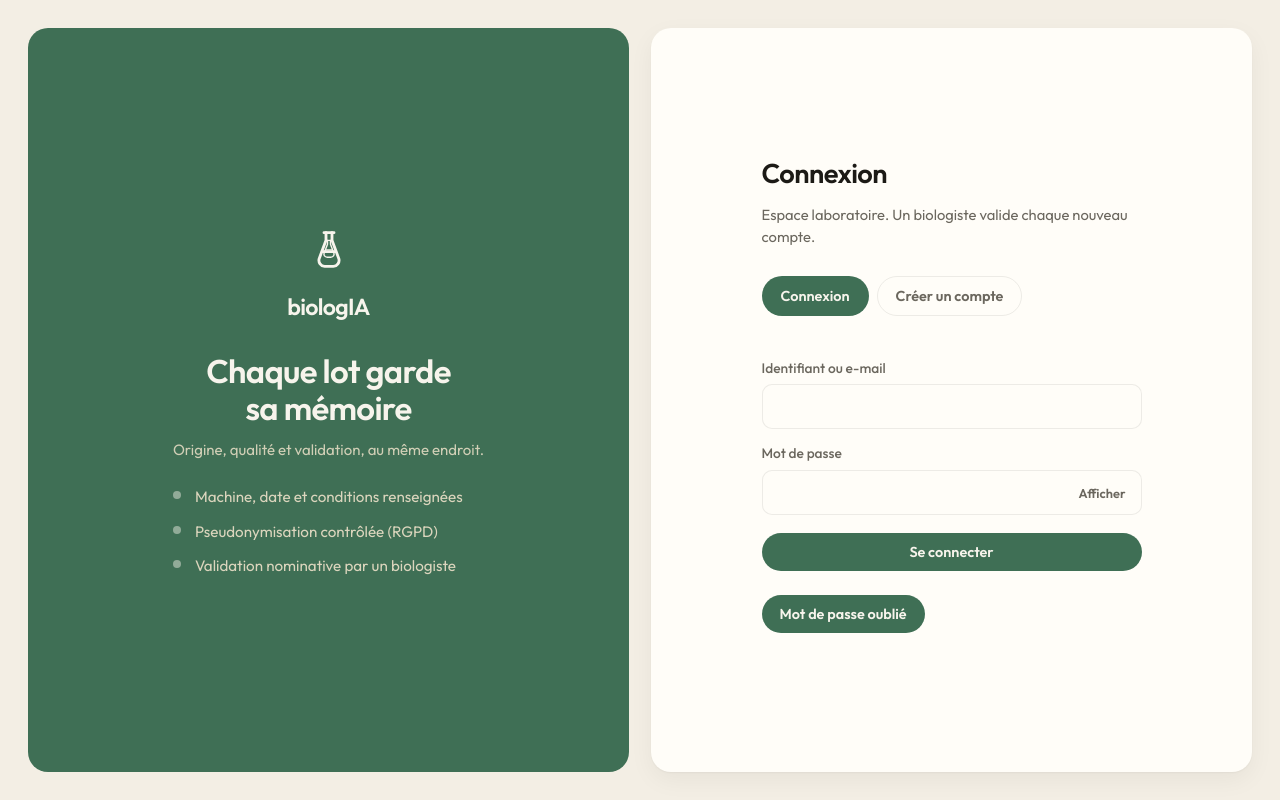
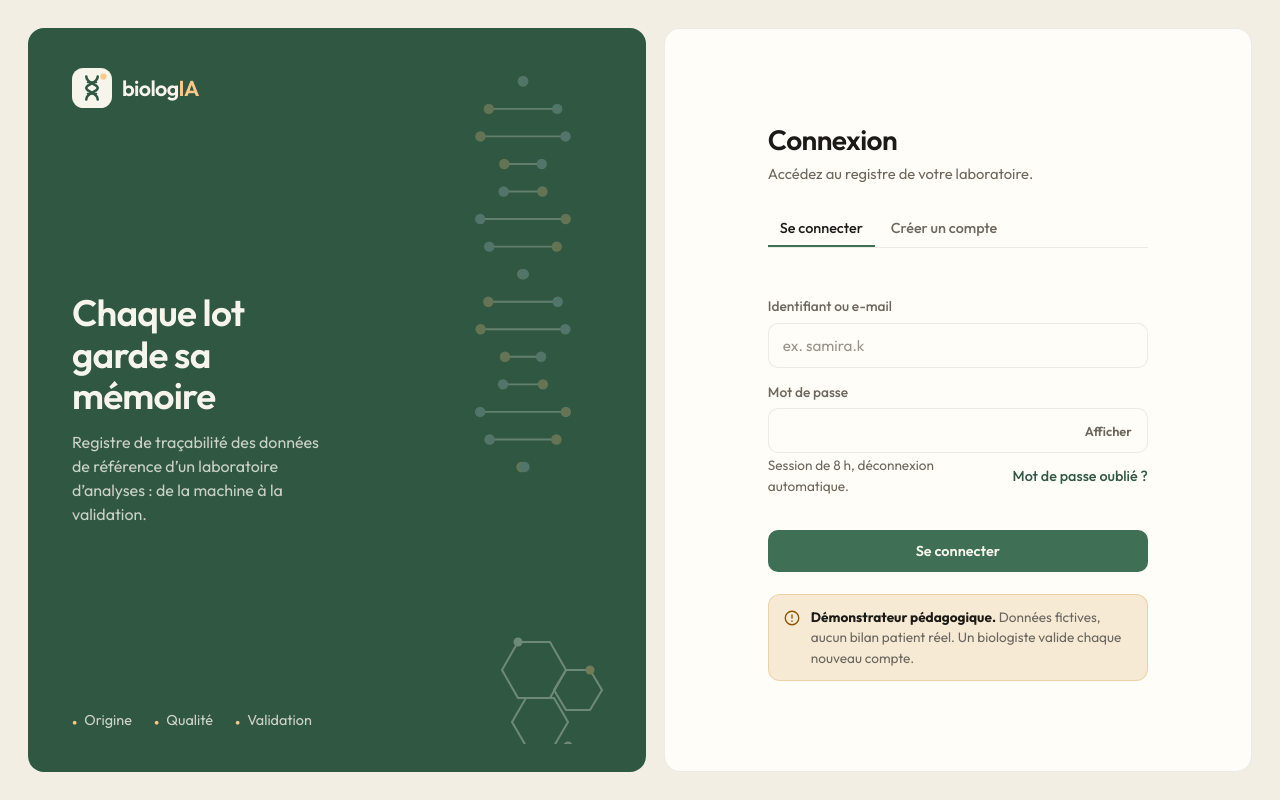
Before and after one commit to maryamzaabati-collab/biologIA, a website: page frontend/connexion.html in a window 1280 px wide. Drawn offline with Linux system fonts and the light colour scheme.

Commit message:
Connexion : panneau laboratoire (hélice ADN, hexagones), onglets soulignés, encart démo, lien discret
- Nouveau panneau gauche vert sapin avec filigrane ADN et motif hexagonal
- Onglets « Se connecter / Créer un compte » soulignés au lieu de pastilles
- Lien « Mot de passe oublié ? » discret, session 8 h indiquée
- Encart « Démonstrateur pédagogique »
- Correction : onglets soulignés et liens discrets prenaient la couleur crème des boutons pleins en thème clair

Co-Authored-By: Claude Fable 5.1 <noreply@anthropic.com>
Claude-Session: https://claude.ai/code/session_01P9hDqdvpeZaHAeVVkc1sbL

```diff
--- a/frontend/connexion.html
+++ b/frontend/connexion.html
@@ -9,47 +9,66 @@
 <body class="page-connexion">
 <div class="landing">
   <section class="landing-gauche">
+    <svg class="landing-helice" viewBox="0 0 200 440" aria-hidden="true" focusable="false">
+      <g id="helice-brins"></g>
+    </svg>
+    <svg class="landing-hexa" viewBox="0 0 120 110" aria-hidden="true" focusable="false">
+      <path d="M32 8h32l16 28-16 28H32L16 36z"/>
+      <path d="M80 36h24l12 20-12 20H80L68 56z"/>
+      <path d="M40 64h28l14 24-14 24H40L26 88z"/>
+      <circle cx="32" cy="8" r="4.5" class="pleine"/>
+      <circle cx="104" cy="36" r="4.5" class="pleine miel"/>
+      <circle cx="82" cy="112" r="4.5" class="pleine"/>
+    </svg>
     <div class="landing-marque">
       <span class="logo-mark logo-connexion-mark" aria-hidden="true">
-        <svg viewBox="0 0 24 24" fill="none" stroke="#F7F4EC" stroke-width="1.7" stroke-linecap="round" stroke-linejoin="round">
-          <path d="M9 2.8h6"/>
-          <path d="M10.2 2.8v4.6L6.1 18.4A3.6 3.6 0 0 0 9.4 23h5.2a3.6 3.6 0 0 0 3.3-4.6L13.8 7.4V2.8"/>
-          <path d="M8 14.2h8"/>
+        <svg viewBox="0 0 28 28" fill="none">
+          <rect width="28" height="28" rx="8" fill="#F7F4EC"/>
+          <path d="M10 6c0 5 8 5 8 8s-8 3-8 8M18 6c0 5-8 5-8 8s8 3 8 8" stroke="#2F5742" stroke-width="1.8" stroke-linecap="round"/>
+          <path d="M11 10h6M11 18h6" stroke="#2F5742" stroke-width="1.4" stroke-linecap="round"/>
+          <circle cx="22" cy="6" r="2.2" fill="#FCC88A"/>
         </svg>
       </span>
-      <p class="landing-nom">biologIA</p>
+      <p class="landing-nom">biolog<span class="landing-ia">IA</span></p>
     </div>
     <div class="landing-texte">
       <h1>Chaque lot garde sa mémoire</h1>
-      <p>Origine, qualité et validation, au même endroit.</p>
-      <ul class="landing-points">
-        <li>Machine, date et conditions renseignées</li>
-        <li>Pseudonymisation contrôlée (RGPD)</li>
-        <li>Validation nominative par un biologiste</li>
-      </ul>
+      <p>Registre de traçabilité des données de référence d’un laboratoire d’analyses : de la machine à la validation.</p>
     </div>
+    <ul class="landing-mots" aria-label="Les trois piliers">
+      <li>Origine</li>
+      <li>Qualité</li>
+      <li>Validation</li>
+    </ul>
   </section>
   <section class="landing-droite">
     <h1>Connexion</h1>
-    <p class="page-intro">Espace laboratoire. Un biologiste valide chaque nouveau compte.</p>
-    <div class="onglets">
-      <button type="button" class="secondary active" id="onglet-connexion">Connexion</button>
-      <button type="button" class="secondary" id="onglet-inscription">Créer un compte</button>
+    <p class="page-intro">Accédez au registre de votre laboratoire.</p>
+    <div class="onglets-page onglets-connexion" role="tablist">
+      <button type="button" class="active" id="onglet-connexion" role="tab" aria-selected="true">Se connecter</button>
+      <button type="button" id="onglet-inscription" role="tab" aria-selected="false">Créer un compte</button>
     </div>
     <p id="message-page" class="message ok" hidden></p>
     <p id="erreur-page" class="message erreur" hidden></p>
 
     <form id="form-connexion">
       <label for="identifiant">Identifiant ou e-mail</label>
-      <input type="text" id="identifiant" required autocomplete="username">
+      <input type="text" id="identifiant" required autocomplete="username" placeholder="ex. samira.k">
       <label for="mot_de_passe">Mot de passe</label>
       <div class="champ-mdp">
         <input type="password" id="mot_de_passe" required autocomplete="current-password">
         <button type="button" class="oeil" id="voir-mdp" aria-label="Afficher le mot de passe">Afficher</button>
       </div>
+      <div class="ligne-aide">
+        <span class="hint">Session de 8 h, déconnexion automatique.</span>
+        <button type="button" class="lien-discret" id="btn-oublie">Mot de passe oublié ?</button>
+      </div>
       <button type="submit" style="width:100%">Se connecter</button>
-      <p class="hint"><button type="button" class="lien-discret" id="btn-oublie">Mot de passe oublié</button></p>
     </form>
+    <aside class="encart-demo" aria-label="Avertissement">
+      <svg viewBox="0 0 24 24" fill="none" stroke="currentColor" stroke-width="1.8" stroke-linecap="round" aria-hidden="true"><circle cx="12" cy="12" r="9"/><path d="M12 8v4M12 16v.5"/></svg>
+      <p><strong>Démonstrateur pédagogique.</strong> Données fictives, aucun bilan patient réel. Un biologiste valide chaque nouveau compte.</p>
+    </aside>
     <form id="form-oublie" hidden>
       <label for="oublie-id">Identifiant ou e-mail</label>
       <input type="text" id="oublie-id" required>
@@ -78,6 +97,20 @@
 </div>
 <script src="app.js"></script>
 <script>
+// Hélice d'ADN décorative (filigrane) : 15 barreaux, deux brins.
+(function dessinerHelice() {
+  const g = document.getElementById('helice-brins');
+  if (!g) return;
+  let s = '';
+  for (let i = 0; i < 15; i++) {
+    const y = 14 + i * 29;
+    const dx = Math.sin(i * 0.9) * 46;
+    const x1 = (100 - dx).toFixed(1), x2 = (100 + dx).toFixed(1);
+    s += `<line x1="${x1}" y1="${y}" x2="${x2}" y2="${y}"/>`;
+    s += `<circle cx="${x1}" cy="${y}" r="5.5" class="base-a"/><circle cx="${x2}" cy="${y}" r="5.5" class="base-b"/>`;
+  }
+  g.innerHTML = s;
+})();
 document.getElementById('voir-mdp').addEventListener('click', () => {
   const champ = document.getElementById('mot_de_passe');
   const btn = document.getElementById('voir-mdp');
--- a/frontend/style.css
+++ b/frontend/style.css
@@ -770,50 +770,133 @@ html[data-theme="sombre"] .theme-switch { background: #173328; }
 .conformite-ligne:last-child { border-bottom: none; }
 .conformite-ligne p { margin: 4px 0 0; color: var(--ink-soft); font-size: 0.88rem; }
 
+/* ---------- Page de connexion : panneau « laboratoire » ---------- */
 .landing {
+  --labo-fonce: #2F5742;
+  --labo-clair: #F7F4EC;
+  --labo-miel: #FCC88A;
+  --labo-bleu: #B7CBDB;
   display: grid;
-  grid-template-columns: 1fr 1fr;
+  grid-template-columns: 1.05fr 1fr;
   min-height: 100vh;
   padding: 28px;
-  gap: 22px;
+  gap: 18px;
   background: var(--bg);
 }
+html[data-theme="sombre"] .landing { --labo-fonce: #16271F; }
 .landing-gauche {
-  background: var(--accent);
-  color: var(--accent-ink);
-  border-radius: 20px;
-  padding: 40px 40px 44px;
+  position: relative;
+  overflow: hidden;
+  background: var(--labo-fonce);
+  color: var(--labo-clair);
+  border-radius: var(--radius-lg);
+  padding: 40px 44px;
+  display: flex;
+  flex-direction: column;
+  justify-content: space-between;
+  align-items: flex-start;
+  gap: 28px;
+  min-height: 560px;
+}
+.landing-helice {
+  position: absolute;
+  right: 28px;
+  top: 40px;
+  width: 190px;
+  height: 418px;
+  opacity: .26;
+  pointer-events: none;
+}
+.landing-helice line { stroke: var(--labo-clair); stroke-width: 2; }
+.landing-helice .base-a { fill: var(--labo-miel); }
+.landing-helice .base-b { fill: var(--labo-bleu); }
+.landing-hexa {
+  position: absolute;
+  right: 40px;
+  bottom: 28px;
+  width: 120px;
+  height: 110px;
+  opacity: .32;
+  fill: none;
+  stroke: var(--labo-clair);
+  stroke-width: 2;
+  pointer-events: none;
+}
+.landing-hexa .pleine { fill: var(--labo-clair); stroke: none; }
+.landing-hexa .pleine.miel { fill: var(--labo-miel); }
+.landing-marque { position: relative; display: flex; align-items: center; gap: 10px; text-align: left; }
+.logo-connexion-mark { width: 40px; height: 40px; border-radius: 10px; margin: 0; }
+.logo-connexion-mark svg { width: 40px; height: 40px; }
+.landing-nom, .page-connexion .landing-nom { margin: 0; font-size: 1.35rem; font-weight: 600; letter-spacing: -0.03em; color: var(--labo-clair); }
+.landing-ia { color: var(--labo-miel); }
+.landing-texte { position: relative; text-align: left; max-width: 26ch; }
+.landing-gauche h1 {
+  font-size: 2.3rem;
+  line-height: 1.12;
+  margin: 0 0 14px;
+  color: var(--labo-clair);
+}
+.landing-gauche .landing-texte > p {
+  color: rgba(247, 244, 236, .78);
+  font-size: 1rem;
+  margin: 0;
+}
+.landing-mots {
+  position: relative;
+  list-style: none;
+  margin: 0;
+  padding: 0;
+  display: flex;
+  gap: 22px;
+  font-size: .9rem;
+  color: rgba(247, 244, 236, .8);
+}
+.landing-mots li::before { content: '●'; font-size: .55rem; vertical-align: middle; margin-right: 7px; color: var(--labo-miel); }
+.landing-droite {
+  position: relative;
+  background: var(--panel);
+  border: 1px solid var(--line);
+  border-radius: var(--radius-lg);
+  padding: 56px 48px;
   display: flex;
   flex-direction: column;
   justify-content: center;
   align-items: center;
-  gap: 28px;
 }
-.landing-gauche h1 {
-  font-size: 2.05rem;
-  max-width: 12ch;
-  margin-inline: auto;
-  line-height: 1.15;
-  color: var(--accent-ink);
+.landing-droite h1 { font-size: 1.75rem; margin-bottom: 2px; }
+.landing-droite h1, .landing-droite .page-intro, .landing-droite .onglets-connexion,
+.landing-droite .message, .landing-droite form, .landing-droite .encart-demo { width: 100%; max-width: 380px; }
+.landing-droite .page-intro { margin: 0 0 18px; }
+.onglets-connexion { margin: 0 0 18px; gap: 18px; }
+.onglets-connexion button { padding: 8px 2px; }
+.landing-droite input::placeholder { color: var(--ink-soft); opacity: .7; }
+.ligne-aide {
+  display: flex;
+  justify-content: space-between;
+  align-items: center;
+  gap: 10px;
+  margin: 2px 0 16px;
+  font-size: .85rem;
 }
-.landing-gauche .landing-texte > p {
-  color: rgba(241, 228, 204, .82);
-  max-width: 34ch;
-  margin: 10px auto 0;
+.ligne-aide .hint { margin: 0; }
+.ligne-aide .lien-discret { color: var(--accent-strong); font-weight: 500; padding: 0; white-space: nowrap; }
+.landing-droite form > button[type="submit"] { padding: 12px 16px; border-radius: var(--radius-btn); }
+.encart-demo {
+  display: flex;
+  gap: 10px;
+  align-items: flex-start;
+  margin-top: 22px;
+  padding: 12px 14px;
+  border-radius: var(--radius);
+  background: var(--wait-soft);
+  border: 1px solid rgba(212, 160, 74, .35);
+  color: var(--ink);
+  font-size: .85rem;
 }
-.landing-droite {
-  background: var(--panel);
-  border-radius: 20px;
-  padding: 48px 44px;
-  display: flex;
-  flex-direction: column;
-  justify-content: center;
-  align-items: center;
-  box-shadow: var(--shadow);
-}
-.landing-droite h1, .landing-droite .page-intro, .landing-droite .onglets,
-.landing-droite .message, .landing-droite form { width: 100%; max-width: 380px; }
-.landing-droite form { max-width: 380px; }
+.encart-demo svg { width: 18px; height: 18px; flex: none; margin-top: 2px; color: #8A5700; }
+html[data-theme="sombre"] .encart-demo svg { color: var(--wait); }
+.encart-demo p { margin: 0; color: var(--ink-soft); }
+.encart-demo strong { color: var(--ink); }
 .onglets { display: flex; gap: 8px; margin: 0 0 16px; }
 .onglets-page {
   display: flex;
@@ -1103,6 +1186,24 @@ html[data-theme="clair"] .btn-link.primary,
 html[data-theme="clair"] button:not(.secondary):not(.danger):not(.theme-btn):not(.theme-switch):not(.tri-th):not(.oeil):not(.lien-discret):not(.btn-ghost) {
   color: #F7F4EC;
 }
+/* Les onglets soulignés et les liens discrets ne sont pas des boutons pleins : on neutralise la règle ci-dessus. */
+html[data-theme] .onglets-page button { color: var(--ink-soft) !important; background: transparent; margin-top: 0; }
+html[data-theme] .onglets-page button.actif,
+html[data-theme] .onglets-page button.active { color: var(--ink) !important; }
+html[data-theme] button.lien-discret {
+  color: var(--accent-strong) !important;
+  background: none;
+  border: 0;
+  margin: 0;
+  padding: 0;
+  border-radius: 0;
+  color: var(--accent-strong);
+  font-weight: 500;
+  text-decoration: underline;
+  text-underline-offset: 3px;
+  text-decoration-color: transparent;
+}
+html[data-theme] button.lien-discret:hover { filter: none; text-decoration-color: currentColor; }
 
 .page-accueil .recherche-globale,
 .page-lots .recherche-globale,
```
